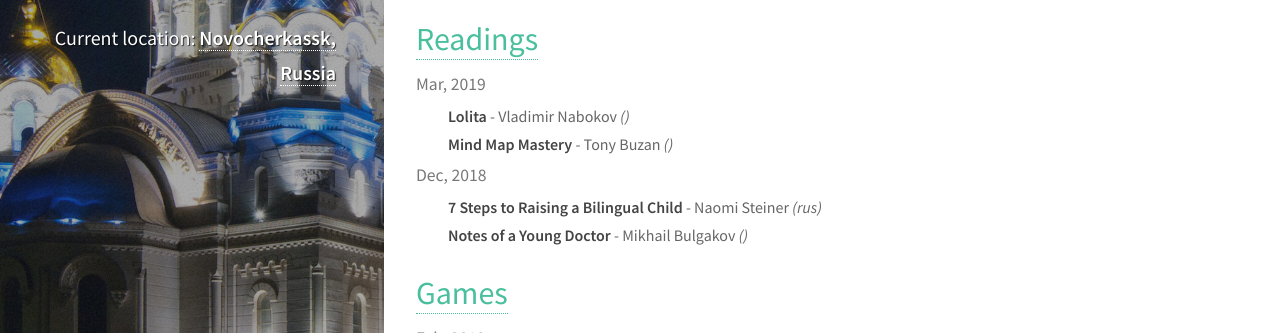
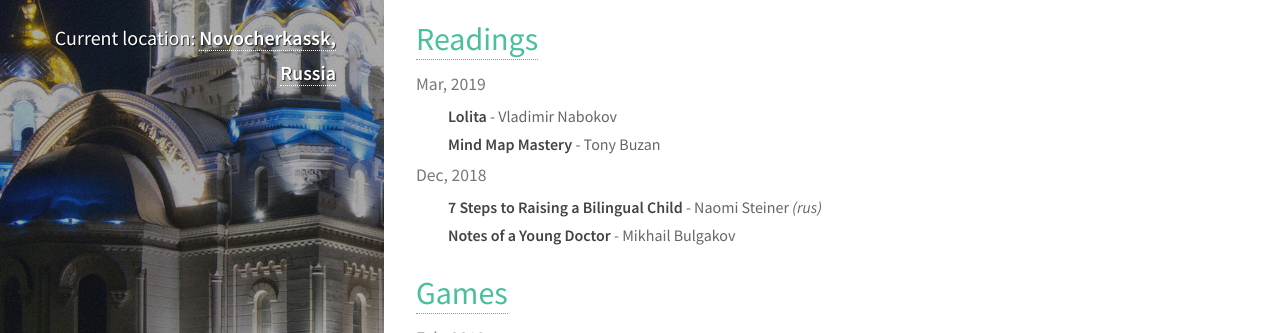
Before and after one commit to tamtamchik/tamtamchik.github.io, a Jekyll site: the page built from index.html, in a window 1280 px wide and 900 px high, scrolled down 504 px. Shown: the part 333-666 px from the top of the window. Built offline with Jekyll 4.4.1, drawn with Linux system fonts in a browser that asks for light colours.

Commit message:
Update index.html

```diff
--- a/index.html
+++ b/index.html
@@ -130,7 +130,12 @@ layout: default
 
           <ul>
           {% for book in month.books %}
-            <li><strong>{{ book.title }}</strong> - {{ book.author }} <em>({{ book.lang }})</em></li>
+            <li>
+              <strong>{{ book.title }}</strong> - {{ book.author }}
+              {% if book.lang %}
+                <em>({{ book.lang }})</em>
+              {% endif %}
+            </li>
           {% endfor %}
           </ul>
 
```
